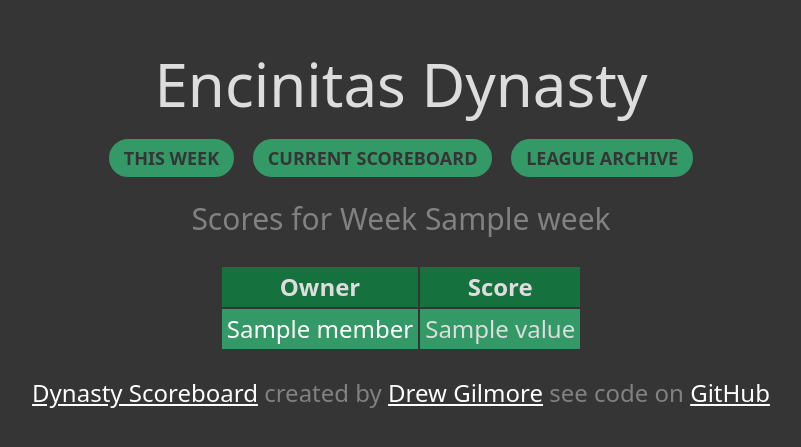
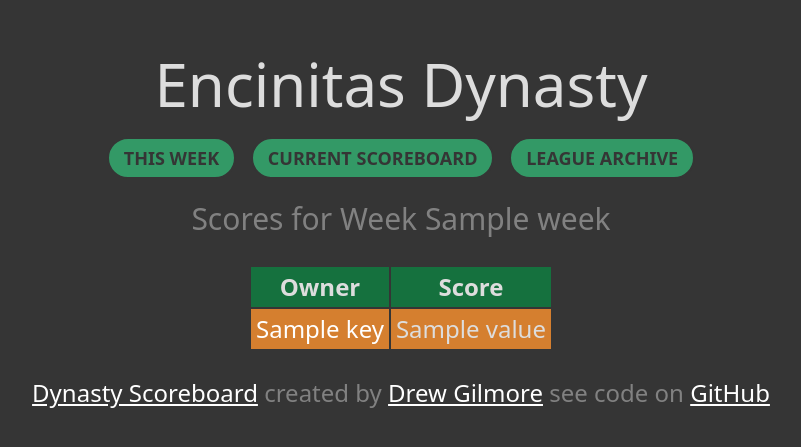
Before and after one commit to drewpgilmore/dynasty, a Flask app: template templates/scores.html in a window 1280 px wide. Shown: the top 447 px of the page, without its empty margins (239-1040 px from the left). Run offline with Flask 2, Linux system fonts and the light colour scheme; the template is opened without the code that fills it: most values are stand-ins (such as "Sample title", 1, 10 or a date in 2020); parts of the project's set-up code (start-up, migrations or seed data) failed here and were passed over.

Commit message:
update divisional formatting for week scores

```diff
--- a/app.py
+++ b/app.py
@@ -8,6 +8,7 @@ import pandas as pd
 import json
 from sample_league import alias
 import requests
+from config import DIV
 
 # Flask app
 app = Flask(__name__)
@@ -58,6 +59,7 @@ def scores():
     context = {
         'league_name': alias['league_name'],
         'alias': alias,
+        'div': DIV,
         'scores': current_scores,
         'year': current_season,
         'week': current_week
--- a/static/main.css
+++ b/static/main.css
@@ -113,13 +113,18 @@ th {
 #cardiff-scoreboard tr {
     background-color: rgb(213, 127, 47)
 }
+#cardiff-scoreboard {
+    background-color: rgb(213, 127, 47)
+}
 #leucadia-scoreboard th {
     background-color: rgb(50, 50, 197);
 }
 #leucadia-scoreboard tr {
     background-color: rgb(100, 100, 195);
 }
-
+#leucadia-scoreboard {
+    background-color: rgb(100, 100, 195);
+}
 .lineup-table th {background-color: lightslategray;}
 .total-row {
     font-weight: bold;
--- a/templates/scores.html
+++ b/templates/scores.html
@@ -9,10 +9,18 @@
     </thead>
     <tbody>
     {% for key, value in scores.items() %}
-    <tr>
-        <td><a href="{{ url_for('displayLineup', owner=key, year=year, week=week) }}">{{ alias["members"][key] }}</td>
-        <td>{{ value }}</td>
-    </tr>
+        {% if div[key] == "Leucadia" %}
+            <tr id="leucadia-scoreboard">
+                <td><a href="{{ url_for('displayLineup', owner=key, year=year, week=week) }}">{{ key }}</td>
+                <td>{{ value }}</td>
+            </tr>
+        {% else %}
+            <tr id="cardiff-scoreboard">
+                <td><a href="{{ url_for('displayLineup', owner=key, year=year, week=week) }}">{{ key }}</td>
+                <td>{{ value }}</td>
+            </tr>
+        {% endif %}
+
     {% endfor %}
     </tbody>
 </table>
```
